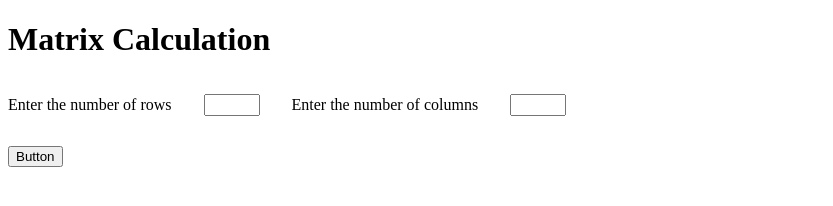
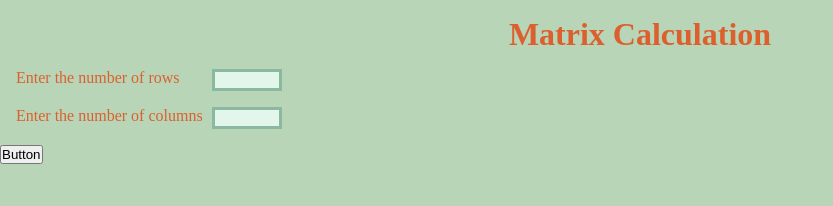
Before and after one commit to SohamBhatkuly/Matrix-Multiplication, a plain HTML site: page matrix.html in a window 1280 px wide. Shown: the whole page, without its empty margins (0-833 px from the left). Drawn offline with Linux system fonts and the light colour scheme.

Commit message:
basic css applied

```diff
--- a/matrix.css
+++ b/matrix.css
@@ -1,7 +1,10 @@
+* {
+  padding: 0;
+  margin: 0;
+}
 .dimension {
   display: flex;
-  gap: 2rem;
-  align-items: center;
+  flex-direction: column;
 }
 
 #rows {
@@ -21,3 +24,47 @@ button {
   margin: 1rem;
   margin-left: 0;
 }
+
+body {
+  background-color: #b8d5b8;
+  color: #dc602e;
+}
+
+.title {
+  width: 100vw;
+}
+
+h1 {
+  justify-self: center;
+  padding: 1rem;
+}
+
+#input {
+  margin-left: 1rem;
+}
+
+.dimension input[type="number"] {
+  background-color: #e3f6ec;
+  border: 3px solid #8bb9a0;
+}
+
+input[type="number"] {
+  border: none;
+  width: 4rem;
+}
+.dimension input[type="number"]:focus {
+  background-color: #e3f6ec;
+  border: 3px solid #8bb9a0;
+  outline: none;
+}
+
+.row-input {
+  display: flex;
+  margin-bottom: 1rem;
+  gap: 2rem;
+}
+
+.col-input {
+  display: flex;
+  gap: 9px;
+}
--- a/matrix.html
+++ b/matrix.html
@@ -9,13 +9,19 @@
 </head>
 
 <body>
-    <h1>Matrix Calculation</h1>
+    <div class="title">
+        <h1>Matrix Calculation</h1>
+    </div>
     <form id="input">
         <div class="dimension">
-            <p>Enter the number of rows </p>
-            <input type="number" min="1" max="10" id="rows">
-            <p>Enter the number of columns</p>
-            <input type="number" min="1" max="10" id="columns">
+            <div class="row-input">
+                <p>Enter the number of rows </p>
+                <input type="number" min="1" max="10" id="rows">
+            </div>
+            <div class="col-input">
+                <p>Enter the number of columns</p>
+                <input type="number" min="1" max="10" id="columns">
+            </div>
         </div>
         <!-- <input type="submit" value="Submit"> -->
     </form>
--- a/matrix.js
+++ b/matrix.js
@@ -25,9 +25,11 @@ form.addEventListener('input', (event) => {
         root.style.columnGap = `1px`;
         root.style.width = "max-content";
         root.style.maxWidth = "900px";
-        root.style.border = "1px solid black";
+        // root.style.border = "1px solid black";
         root.style.borderRadius = "0.5rem";
         root.style.padding = "0.2rem";
+        root.style.backgroundColor = "#8BB9A0"
+        root.style.margin = "1rem";
     }
 
     // root.style.border= "1px solid black"
@@ -40,10 +42,13 @@ form.addEventListener('input', (event) => {
         let colEntry = document.createElement('input');
             colEntry.setAttribute('id', `${i}-${j}`);
             colEntry.setAttribute('type', 'number');
+            colEntry.setAttribute('class', 'cells');
+            colEntry.style.backgroundColor = "#E3F6EC";
           //  colEntry.innerHTML = `<input type="number" class="input-values" id="${i}-${j}"></input>`
-            colEntry.style.border = "1px solid black";
+            // colEntry.style.border = "1px solid black";
             colEntry.style.margin = '2px';
             colEntry.style.borderRadius = "0.1rem"
+            colEntry.style.outline = "none";
             root.appendChild(colEntry);
         }
         // root.appendChild(rowEntry);
```
